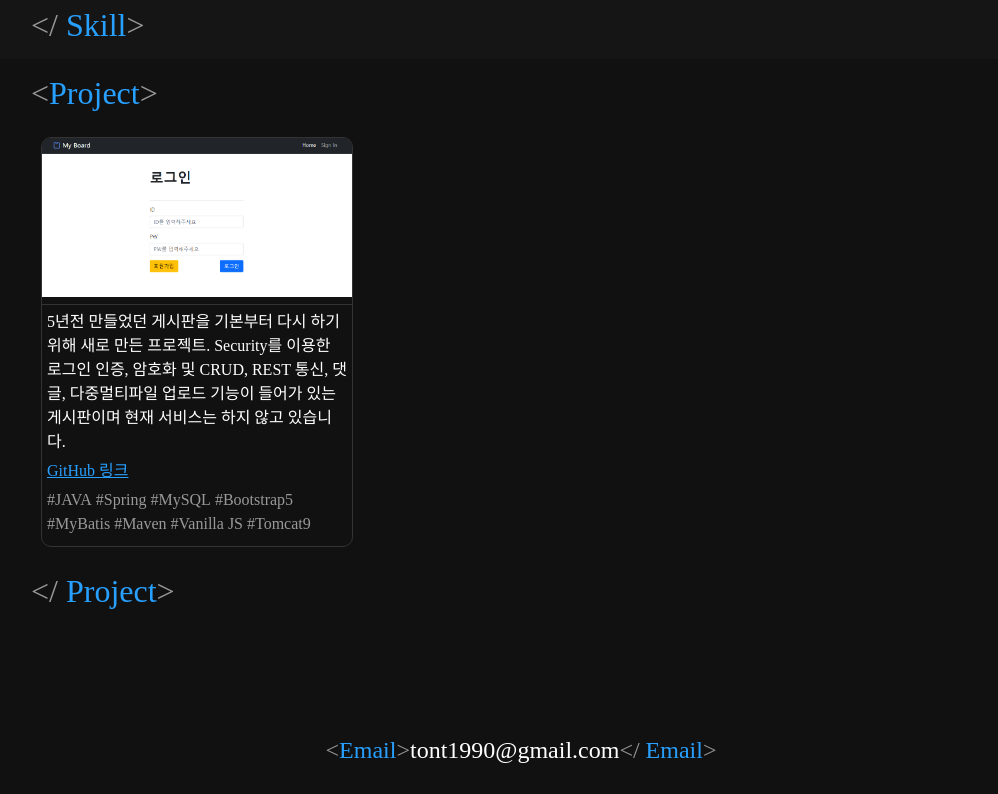
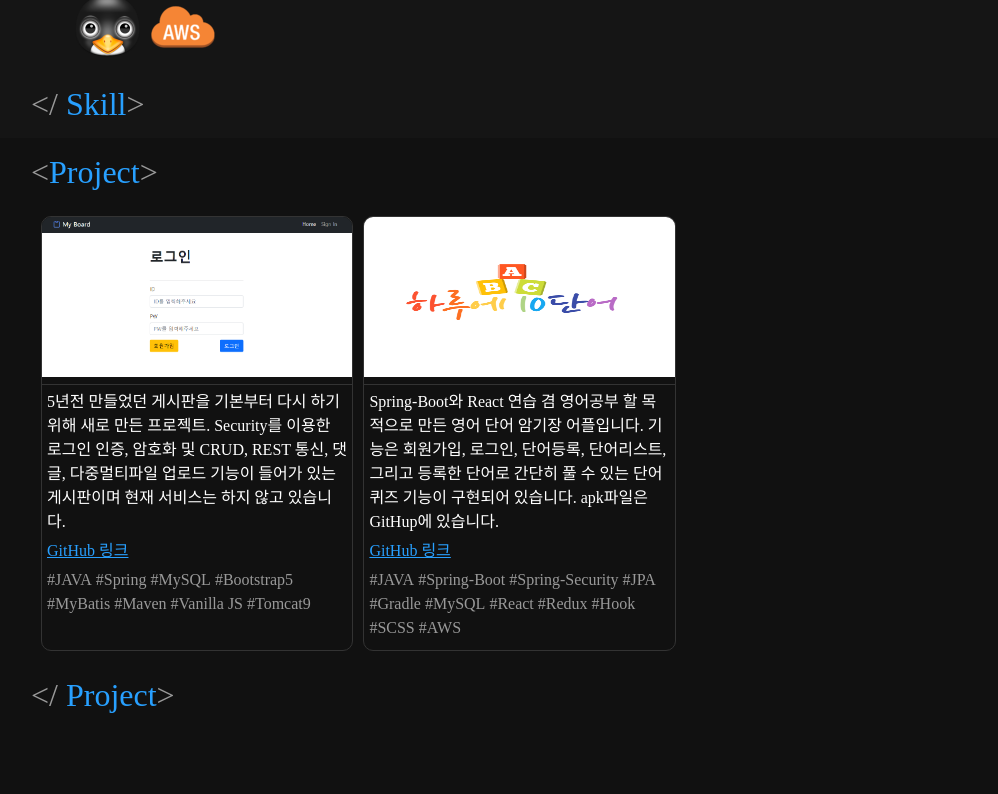
Before and after one commit to Leeyonghyeong/portFolio, a plain HTML site: page index.html in a window 1280 px wide. Shown: the part 972-1766 px from the top of the page, without its empty margins (119-1117 px from the left). Drawn offline with nearby package versions, Linux system fonts and the light colour scheme.

Commit message:
portpolio add

```diff
--- a/css/index.css
+++ b/css/index.css
@@ -312,6 +312,8 @@ section.title .title__text p:last-child {
 
 .skill__body img {
   display: inline-block;
+  width: 72px;
+  height: 72px;
 }
 
 .skill__body img.toggle {
@@ -382,7 +384,7 @@ section.title .title__text p:last-child {
 
 .project__card .card__header img {
   width: 100%;
-  height: 100%;
+  height: 160px;
 }
 
 .card__body {
--- a/index.html
+++ b/index.html
@@ -121,14 +121,18 @@
       <div class="skill__body">
         <img src="./images/java.png" alt="JAVA">
         <img src="./images/spring.png" alt="SPRING">
+        <img src="./images/spring_boot.png" alt="SPRING_BOOT">
         <img src="./images/python.png" alt="PYTHON">
         <img src="./images/mysql.png" alt="MYSQL">
         <img src="./images/oracle.png" alt="ORACLE">
-        <img src="./images/linux.png" alt="LINUX">
         <img src="./images/js.png" alt="JAVASCRIPT">
+        <img src="./images/react.png" alt="REACT">
         <img src="./images/html5.png" alt="HTML5">
         <img src="./images/css3.png" alt="CSS3">
+        <img src="./images/sass.png" alt="SASS">
         <img src="./images/git.png" alt="GIT">
+        <img src="./images/linux.png" alt="LINUX">
+        <img src="./images/aws.png" alt="AWS">
         <p class="html--bracket">...</p>
       </div>
 
@@ -181,6 +185,38 @@
           </div>
         </div>
 
+
+        <div class="project__card">
+          <div class="card__header">
+            <img src="./images/project2.png" alt="PROJECT2">
+          </div>
+          <div class="card__body">
+            <div class="body__content">
+              Spring-Boot와 React 연습 겸 영어공부 할 목적으로 만든
+              영어 단어 암기장 어플입니다. 기능은 회원가입, 로그인, 단어등록,
+              단어리스트, 그리고 등록한 단어로 간단히 풀 수 있는 단어퀴즈 기능이
+              구현되어 있습니다. apk파일은 GitHup에 있습니다.
+            </div>
+            <div class="body__link">
+              <a href="https://github.com/Leeyonghyeong/java-react">GitHub 링크</a>
+            </div>
+            <div class="body__skill">
+              <span class="html--bracket">#JAVA</span>
+              <span class="html--bracket">#Spring-Boot</span>
+              <span class="html--bracket">#Spring-Security</span>
+              <span class="html--bracket">#JPA</span>
+              <span class="html--bracket">#Gradle</span>
+              <span class="html--bracket">#MySQL</span>
+              <span class="html--bracket">#React</span>
+              <span class="html--bracket">#Redux</span>
+              <span class="html--bracket">#Hook</span>
+              <span class="html--bracket">#SCSS</span>
+              <span class="html--bracket">#AWS</span>
+            </div>
+
+          </div>
+        </div>
+
         <p class="html--bracket">...</p>
       </div>
 
```
Also changed, not shown: images/aws.png (added), images/list.jpg (added), images/project2.png (added), images/react.png (added), images/sass.png (added), images/spring_boot.png (added).
